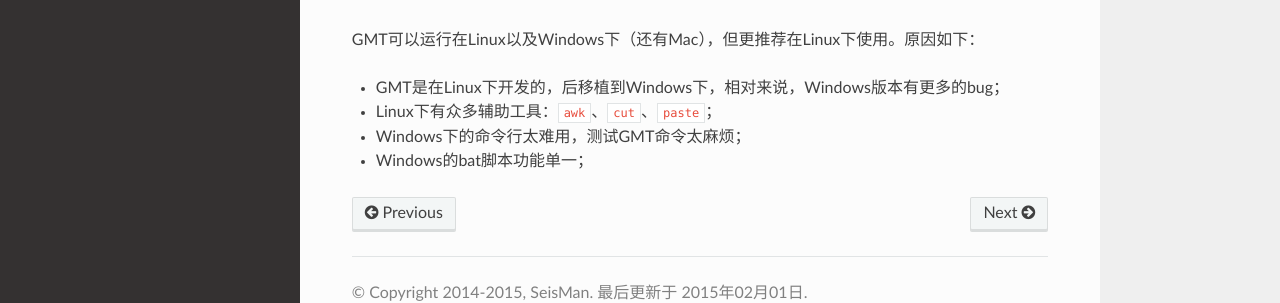
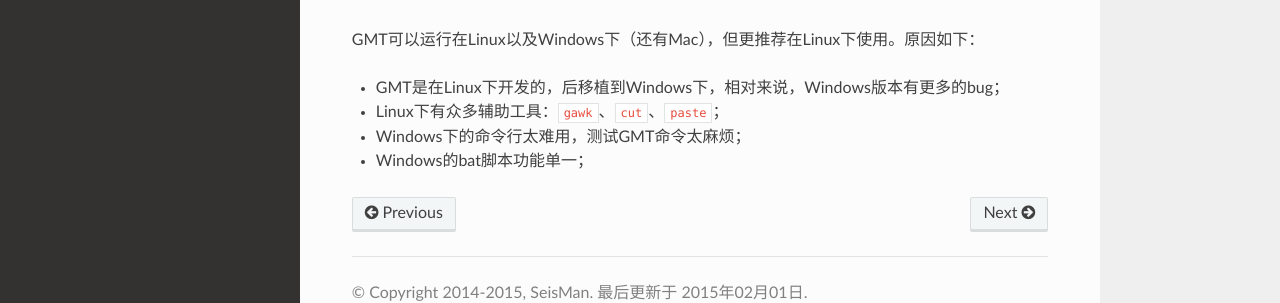
Before and after one commit to seisman/GMT5_Docs, a Sphinx documentation site: the page built from source/how-to-choose.rst, in a window 1280 px wide and 1342 px high. Shown: the part 980-1283 px from the top of the window. Built offline with Sphinx 7.4.7 and the Read the Docs theme 2.0.0, drawn with Linux system fonts in a browser that asks for light colours.

Commit message:
awk -> gawk

```diff
--- a/source/how-to-choose.rst
+++ b/source/how-to-choose.rst
@@ -38,6 +38,6 @@ Linux or Windows
 GMT可以运行在Linux以及Windows下（还有Mac），但更推荐在Linux下使用。原因如下：
 
 - GMT是在Linux下开发的，后移植到Windows下，相对来说，Windows版本有更多的bug；
-- Linux下有众多辅助工具：\ ``awk``\ 、\ ``cut``\ 、\ ``paste``\ ；
+- Linux下有众多辅助工具：\ ``gawk``\ 、\ ``cut``\ 、\ ``paste``\ ；
 - Windows下的命令行太难用，测试GMT命令太麻烦；
 - Windows的bat脚本功能单一；
```
